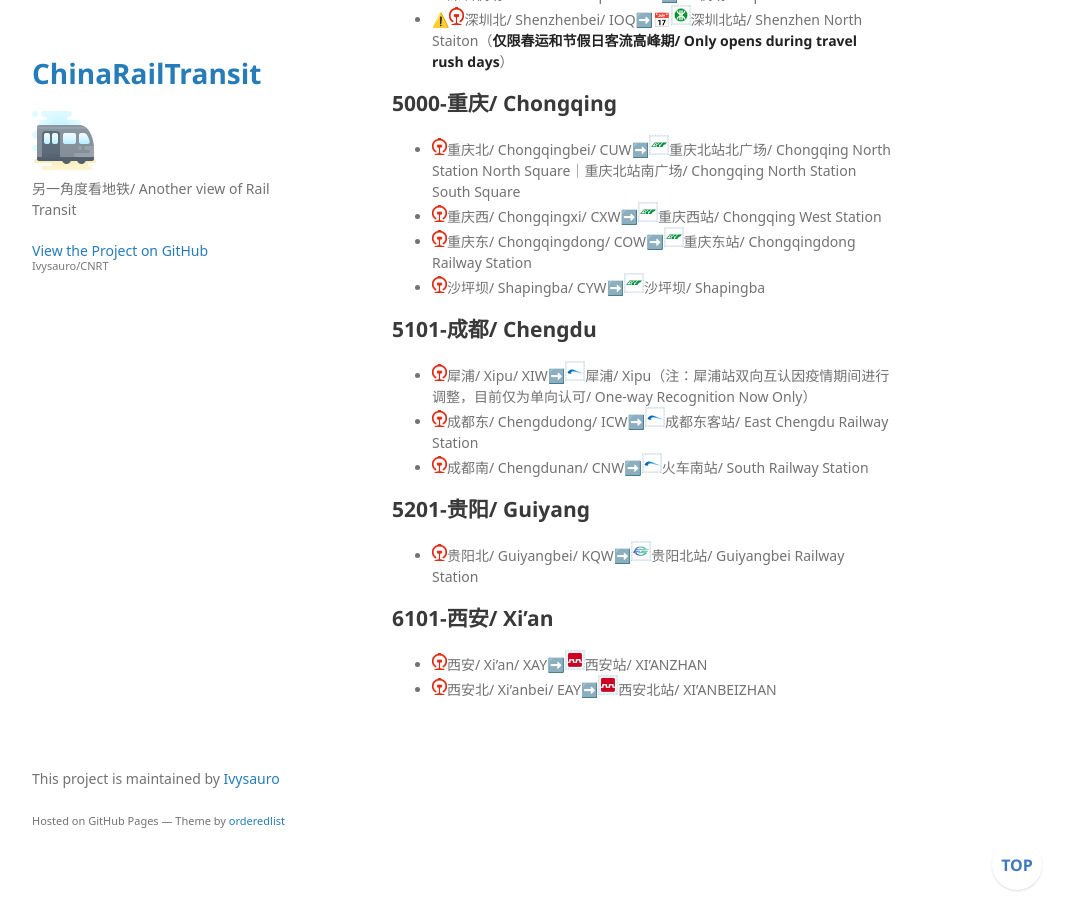
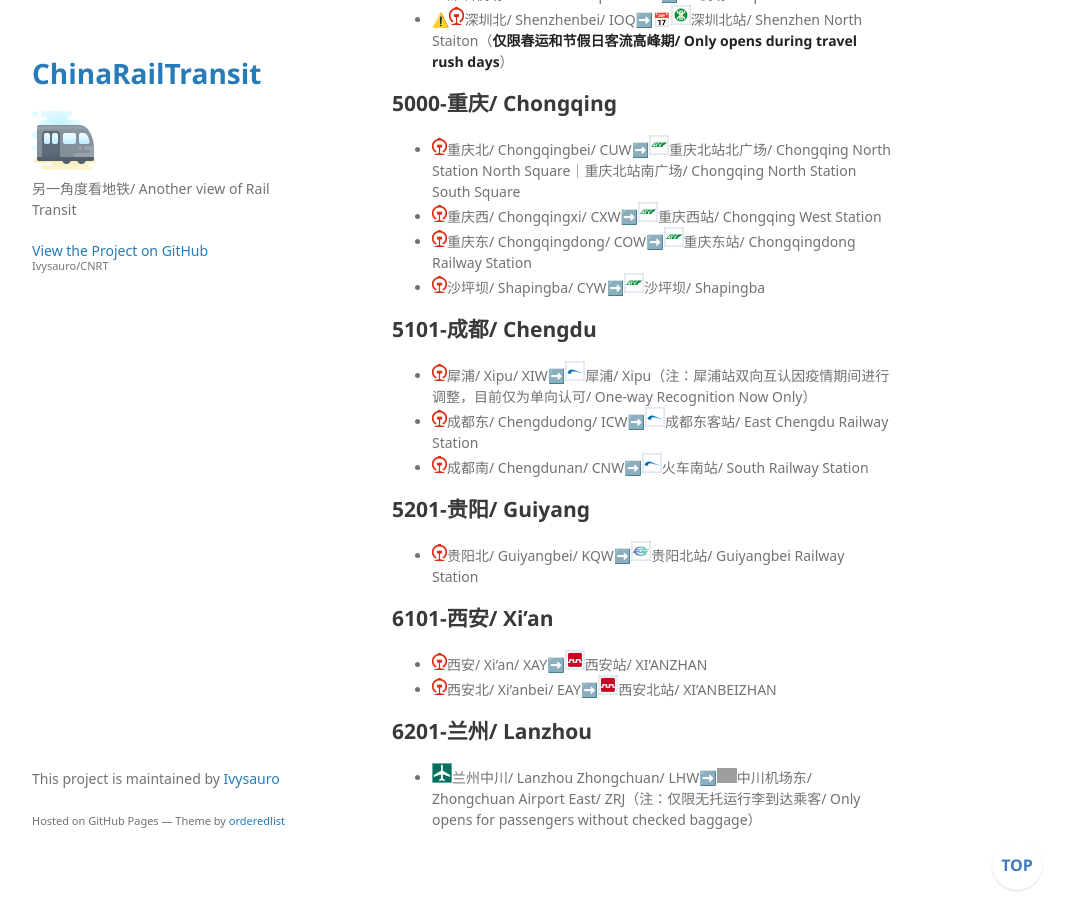
Before and after one commit to Ivysauro/CNRT, a Jekyll site: the page built from data/SecuCk.md, in a window 1280 px wide and 900 px high, scrolled down 3492 px. Shown: the whole window, without its empty margins (178-1249 px from the left). Built offline with Jekyll 4.4.1, drawn with Linux system fonts in a browser that asks for light colours; some web fonts are replaced; our own code applies the rules of GitHub Pages for plain Markdown files; a script that is not in the unit is left out; grey boxes are pictures that could not be loaded.

Commit message:
🛂更新兰州数据

```diff
--- a/data/SecuCk.md
+++ b/data/SecuCk.md
@@ -111,3 +111,6 @@
 ## 6101-西安/ Xi'an
 - <img src="https://raw.githubusercontent.com/Ivysauro/CNRT/master/images/CR.png" width="15" hegiht="15" alt="China Railway"/>西安/ Xi'an/ XAY➡️<img src="https://raw.githubusercontent.com/Ivysauro/CNRT/master/images/city/xa.gif" width="20" hegiht="20"/>西安站/ XI'ANZHAN
 - <img src="https://raw.githubusercontent.com/Ivysauro/CNRT/master/images/CR.png" width="15" hegiht="15" alt="China Railway"/>西安北/ Xi'anbei/ EAY➡️<img src="https://raw.githubusercontent.com/Ivysauro/CNRT/master/images/city/xa.gif" width="20" hegiht="20"/>西安北站/ XI'ANBEIZHAN
+
+## 6201-兰州/ Lanzhou
+- <img src="https://raw.githubusercontent.com/Ivysauro/CNRT/master/images/Airport.png" width="20" hegiht="20" alt="Airport"/>兰州中川/ Lanzhou Zhongchuan/ LHW➡️<img src="https://raw.githubusercontent.com/Ivysauro/CNRT/master/images/city/CR.png" width="20" hegiht="20"/>中川机场东/ Zhongchuan Airport East/ ZRJ（注：仅限无托运行李到达乘客/ Only opens for passengers without checked baggage）
```
